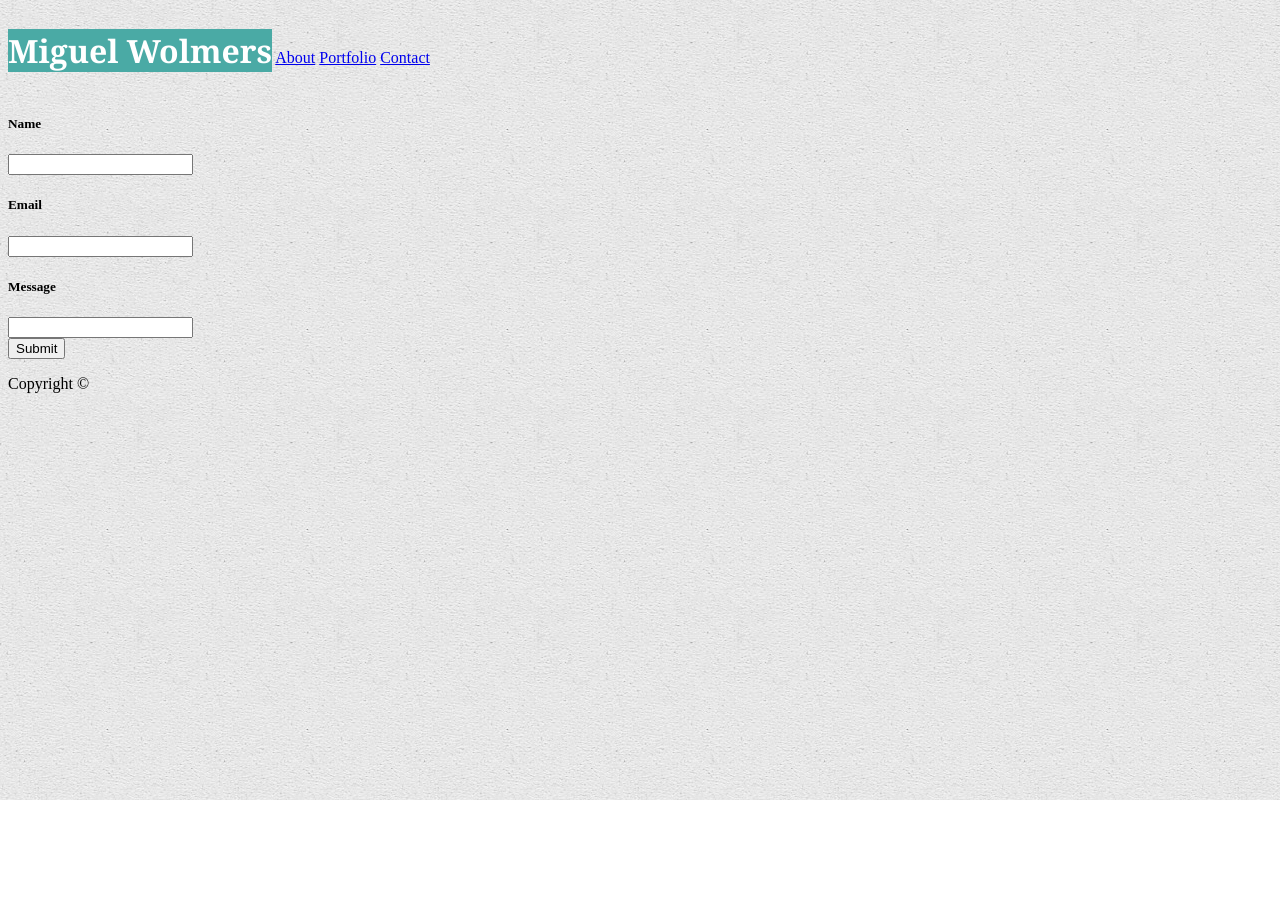
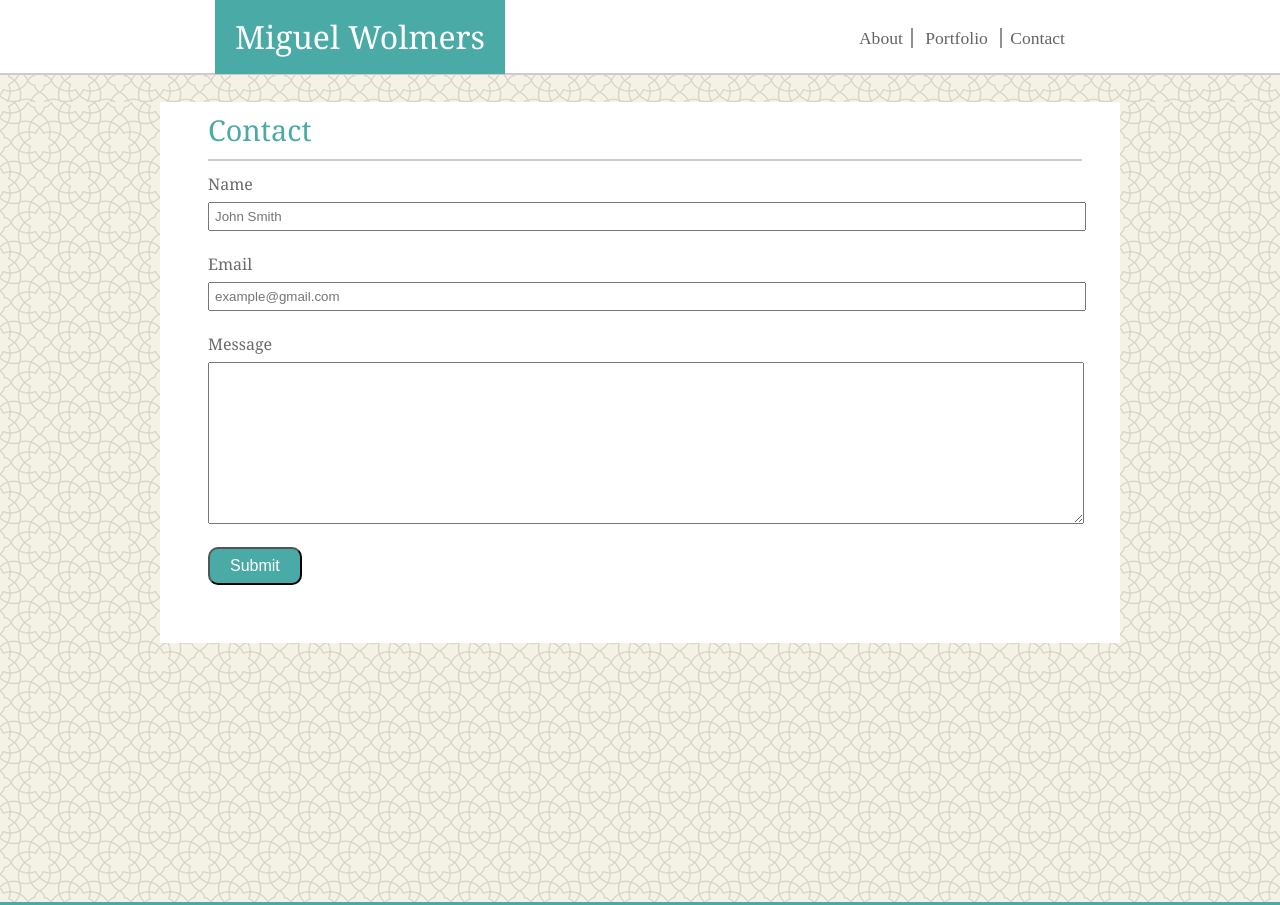
Before and after one commit to rakasmurfs/due_061719, a plain HTML site: page contact.html in a window 1280 px wide. Shown: the top 905 px of the page. Before the commit the page ends 800 px from the top, so only its background shows below. Drawn offline with Linux system fonts and the light colour scheme.

Commit message:
finished portfolio site v1

```diff
--- a/assets/styles/styles.css
+++ b/assets/styles/styles.css
@@ -1,29 +1,194 @@
+span{
+      margin:0px;
+      padding: 0px;
+      height: 0px;
+      width: 0px;
+  }
+h3{
+    margin: 0px;
+    padding: 0px;
+    height: 0px;
+    width: 0px;
+}
+body, html{
+    background-image: url("../images/oriental.png");
+    height: 100%;
+    padding: 0px;
+    width: 100%;
+    margin: 0px;
+}
+a{
+    text-decoration: none;
+}
+a:visited { text-decoration: none;  }
+a:hover { text-decoration: none;  }
+a:focus { text-decoration: none;  }
+a:hover, a:active { text-decoration: none;  }
+p{
+    margin: 10px 48px 10px 48px;
+    font-size: 1em;
+    line-height: 1.7em;
+    font-family: Arial, Helvetica, sans-serif;
+    color: rgb(100, 100, 100);
+
+}
+.header{
+    position: fixed;
+    top: 0px;
+    left: 0px;
+    z-index: 10;
+    height: 73px;
+    background-color: #FFF;
+    width: 100%;
+    border-bottom: 2px solid;
+    border-color: #CCC;
+}
+.inline{
+    display:inline-block;
+}
+.header-links{
+   /* position: fixed;
+    top: 0px;
+    right: 0px; */
+    z-index: 10;
+    float: right;
+    margin-right: 16.8%;
+    color: rgb(100,100,100);
+    font-size: 1.10em;
+    margin-top: 30px;
+}
+.about{
+    color: rgb(100,100,100);
+    border-right: 2px solid rgb(145, 145, 145);
+    padding-right: 8px;
+}
+.portfolio{
+    color: rgb(100,100,100);
+    padding: 0px 8px 0px 8px;
+}
+.contact{
+    color: rgb(100,100,100);
+    border-left: 2px solid rgb(145, 145, 145);
+    padding-left: 8px;
+}
+.wrapper{
+    min-height: 100%;
+    margin-bottom: -50px;
+}
+.main-container{
+    margin: auto;
+    background-color: white;
+    width: 960px;
+    margin-top: 8%;
+    margin-bottom: 8%;
+    padding-bottom: 48px;
+}
 h1{
     font-family: Georgia, 'Times New Roman', Times, serif;
     background-color: #4aaaa5;
     color: white;
+    font-size: 2em;
+    line-height: 1.05em;
+    padding: 20px 20px 20px 20px;
+    margin-left: 16.8%;
 }
-body{
-    background-image: url("../images/beige_paper.png")
+h2{
+    color: #4aaaa5;
+    font-family: Georgia, 'Times New Roman', Times, serif;
+    border-bottom: 2px solid;
+    border-color: #CCC;
+    margin: 0px 38px 0px 48px;
+    font-size: 1.8em;
+    padding: 14px 0px 14px 0px;
 }
-.header-links{
-    display: inline-block;
+h5{
+    font-family: Georgia, 'Times New Roman', Times, serif;
+    color: rgb(105, 105, 105);
+    font-size: 16px;
+    margin: 15px 48px 0px 48px;
 }
 .portfolio-images{
+    width: 240px;
+    height: 180px;
+    /*margin: 50px 0px 10px 50px; */
+}
+.last-image{
+    /*margin: 50px 0px 50px 50px;*/
+}
+.my-image{
+    width: 150px;
+    height: 150px;
+    margin: 10px 48px 10px 48px;
 
 }
-.my-image{
-
+.float-right{
+    text-align: right;
 }
 .portfolio-buttons{
 
 }
 .name-form{
-
+    width: 864px;
+    padding: 5px;
+    margin: 10px 48px 10px 48px;
 }
 .email-form{
-
+    width: 864px;
+    padding: 5px;
+    margin: 10px 48px 10px 48px;
 }
 .message-form{
-
+    width: 864px;
+    height: 150px;
+    padding: 5px;
+    margin: 10px 48px 10px 48px;
 }
+button{
+    font-size: 16px;
+    background-color: #4aaaa5;
+    color: white;
+    padding-top: 8px;
+    padding-right: 20px;
+    padding-bottom: 8px;
+    padding-left: 20px;
+    border-radius: 10px;
+    margin: 10px 48px 10px 48px;
+}
+.push{
+    height: 50px;
+}
+footer{
+    background-color: rgb(145, 145, 145);
+    text-align: center;
+    width: 100%;
+    height: 50px;
+    border-top: 8px solid #4aaaa5
+}
+.footer-padding{
+}
+.img-wrap{
+    position: relative;
+    width: 240px;
+    height: 180px;
+    margin: 10px 48px 10px 48px;
+}
+.img-description{
+    position: absolute;
+    bottom: 0;
+    left: 0;
+    right: 0;
+    background-color: #4aaaa5;
+    color: white;
+    visibility: hidden;
+    opacity: 0;
+    /* transition effect. not necessary */
+    transition: opacity .2s, visibility .2s;
+    padding: 24px 0 24px 0;
+    width: 240px;
+    text-align: center;
+    font-size: 20px;
+}
+.img-wrap:hover .img-description {
+    visibility: visible;
+    opacity: 1;
+  }
--- a/contact.html
+++ b/contact.html
@@ -1,43 +1,55 @@
 <!DOCTYPE html>
 <html>
     <head>
-          <!---  <link href="assets/styles/reset.css" rel="stylesheet"> -->
+            <link href="assets/styles/reset.css" rel="stylesheet">
             <link href="assets/styles/styles.css" rel="stylesheet">
     </head>
-    <header>
-            <h1 class="header-links">Miguel Wolmers</h1>
-            <a href="index.html">About</a>
-            <a href="portfolio.html">Portfolio</a>
-            <a href="contact.html">Contact</a>
+    <header class="header">
+            <h1 class="inline">Miguel Wolmers</h1>
+            <div class="header-links">
+                <a class="about" href="index.html">About</a>
+                <a class="portfolio" href="portfolio.html">Portfolio</a>
+                <a class="contact" href="contact.html">Contact</a>
+            </div>
     </header>
     <body>
-        <div>
+        <div class="wrapper">
+            <div class="main-container">
+                    <h2>
+                        Contact
+                    </h2>
                 <div>
                     <h5>
                         Name
                     </h5>
-                <input type="text">
+                    <input class="name-form" type="text" placeholder="John Smith">
                 </div>
                 <div>
                     <h5>
                         Email
                     </h5>
-                <input type="text">
+                    <input class="email-form" type="text" placeholder="example@gmail.com">
                 </div>
                 <div>
                     <h5>
                         Message
                     </h5>
-                <input type="text">
+                    <textarea class="message-form" type="text">
+
+                    </textarea>
                 </div>
                 <button type="submit">
-                Submit
+                    <strong>Submit</strong>
                 </button>
+
             </div>
-    </body>
+        </div>
+        <div class="push"></div>
         <footer>
                 <p>
                     Copyright &copy;
                 </p>
         </footer>
+    </body>
+
 </html>
```
Also changed, not shown: index.html (+17 -11 lines), portfolio.html (+30 -32 lines), assets/images/oriental.png (added), 1 other file. Lines whose indentation alone changed are shown as unchanged.
